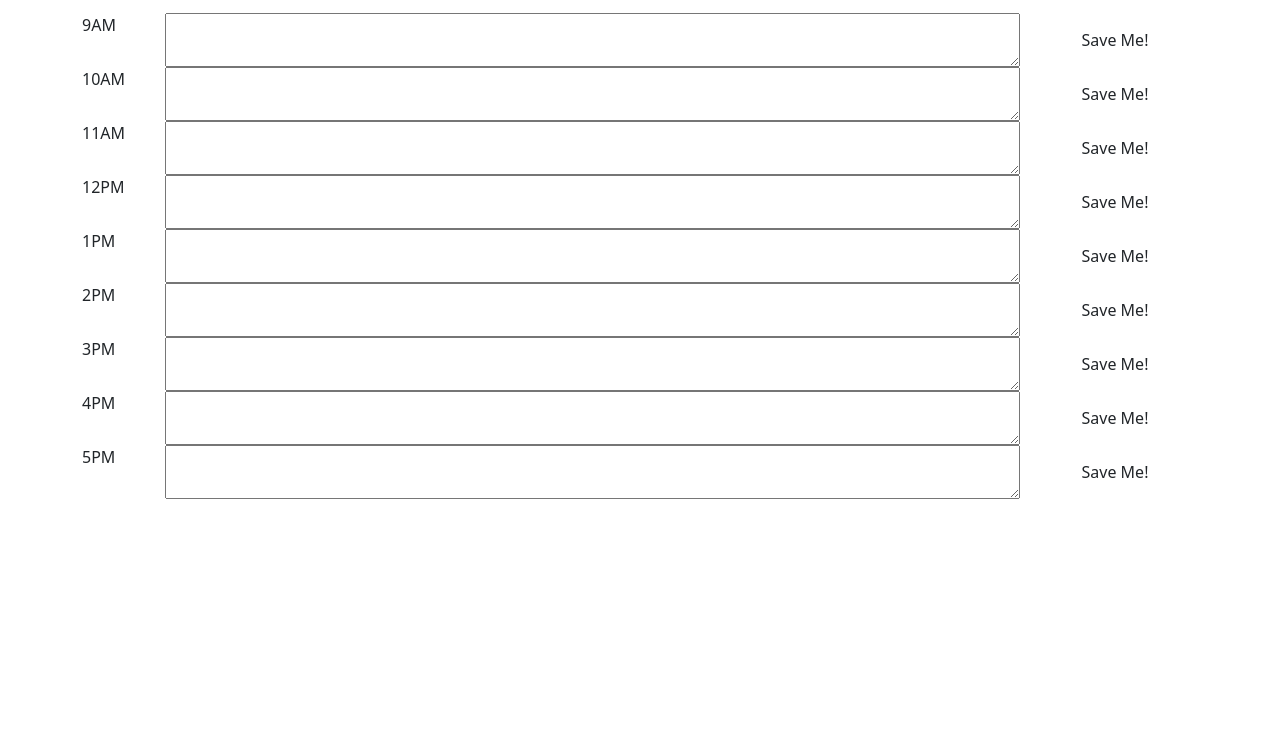
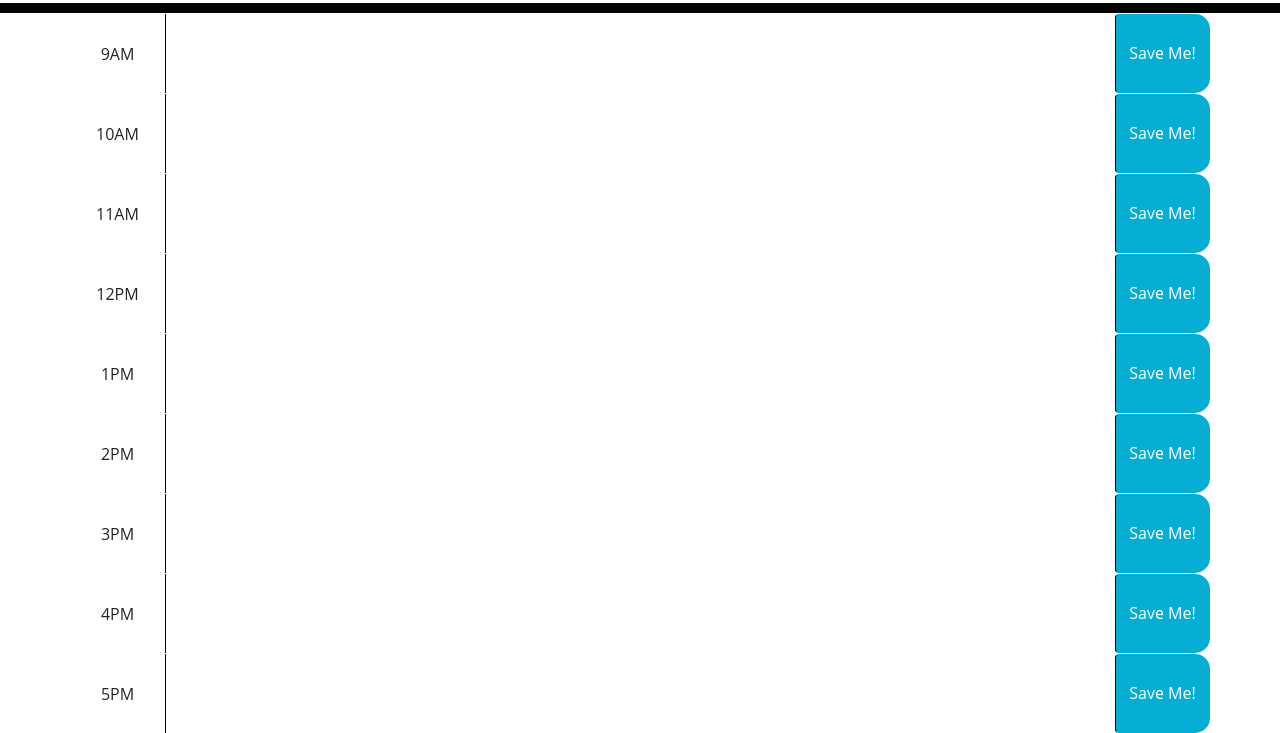
Before and after one commit to tawhidk9/work-planner, a plain HTML site: page index.html in a window 1280 px wide. Shown: the part 118-851 px from the top of the page. Before the commit the page ends 800 px from the top, so only its background shows below. Drawn offline with nearby package versions, Linux system fonts and the light colour scheme.

Commit message:
added html code w/ timeblocks, buttons, linked js/moment/jquery, linked google font, linked bootstrap//css added style template from referenced repo w/ added jumbotron class and style//JS created time display, save button to save inputs

```diff
--- a/index.html
+++ b/index.html
@@ -23,9 +23,9 @@
                     9AM
                 </div>
                 <!-- Area to type reminder/to-do -->
-                <textarea class="col-md-9 text"></textarea>
+                <textarea class="col-md-10 text"></textarea>
                 <!-- Save button -->
-                <button class="col-md-2 btn saveBtn"><i class="fas fa-save"></i>Save Me!</button>
+                <button class="col-md-1 btn saveBtn"><i class="fas fa-save"></i>Save Me!</button>
             </div>
 
             <div id="time10" class="row time-block">
@@ -33,9 +33,9 @@
                     10AM
                 </div>
                 <!-- Area to type reminder/to-do -->
-                <textarea class="col-md-9 text"></textarea>
+                <textarea class="col-md-10 text"></textarea>
                 <!-- Save button -->
-                <button class="col-md-2 btn saveBtn"><i class="fas fa-save"></i>Save Me!</button>
+                <button class="col-md-1 btn saveBtn"><i class="fas fa-save"></i>Save Me!</button>
             </div>
 
             <div id="time11" class="row time-block">
@@ -43,9 +43,9 @@
                     11AM
                 </div>
                 <!-- Area to type reminder/to-do -->
-                <textarea class="col-md-9 text"></textarea>
+                <textarea class="col-md-10 text"></textarea>
                 <!-- Save button -->
-                <button class="col-md-2 btn saveBtn"><i class="fas fa-save"></i>Save Me!</button>
+                <button class="col-md-1 btn saveBtn"><i class="fas fa-save"></i>Save Me!</button>
             </div>
 
             <div id="time12" class="row time-block">
@@ -53,9 +53,9 @@
                     12PM
                 </div>
                 <!-- Area to type reminder/to-do -->
-                <textarea class="col-md-9 text"></textarea>
+                <textarea class="col-md-10 text"></textarea>
                 <!-- Save button -->
-                <button class="col-md-2 btn saveBtn"><i class="fas fa-save"></i>Save Me!</button>
+                <button class="col-md-1 btn saveBtn"><i class="fas fa-save"></i>Save Me!</button>
             </div>
 
             <div id="time1" class="row time-block">
@@ -63,9 +63,9 @@
                     1PM
                 </div>
                 <!-- Area to type reminder/to-do -->
-                <textarea class="col-md-9 text"></textarea>
+                <textarea class="col-md-10 text"></textarea>
                 <!-- Save button -->
-                <button class="col-md-2 btn saveBtn"><i class="fas fa-save"></i>Save Me!</button>
+                <button class="col-md-1 btn saveBtn"><i class="fas fa-save"></i>Save Me!</button>
             </div>
 
             <div id="time2" class="row time-block">
@@ -73,9 +73,9 @@
                     2PM
                 </div>
                 <!-- Area to type reminder/to-do -->
-                <textarea class="col-md-9 text"></textarea>
+                <textarea class="col-md-10 text"></textarea>
                 <!-- Save button -->
-                <button class="col-md-2 btn saveBtn"><i class="fas fa-save"></i>Save Me!</button>
+                <button class="col-md-1 btn saveBtn"><i class="fas fa-save"></i>Save Me!</button>
             </div>
 
             <div id="time3" class="row time-block">
@@ -83,9 +83,9 @@
                     3PM
                 </div>
                 <!-- Area to type reminder/to-do -->
-                <textarea class="col-md-9 text"></textarea>
+                <textarea class="col-md-10 text"></textarea>
                 <!-- Save button -->
-                <button class="col-md-2 btn saveBtn"><i class="fas fa-save"></i>Save Me!</button>
+                <button class="col-md-1 btn saveBtn"><i class="fas fa-save"></i>Save Me!</button>
             </div>
 
             <div id="time4" class="row time-block">
@@ -93,9 +93,9 @@
                     4PM
                 </div>
                 <!-- Area to type reminder/to-do -->
-                <textarea class="col-md-9 text"></textarea>
+                <textarea class="col-md-10 text"></textarea>
                 <!-- Save button -->
-                <button class="col-md-2 btn saveBtn"><i class="fas fa-save"></i>Save Me!</button>
+                <button class="col-md-1 btn saveBtn"><i class="fas fa-save"></i>Save Me!</button>
             </div>
 
             <div id="time5" class="row time-block">
@@ -103,9 +103,9 @@
                     5PM
                 </div>
                 <!-- Area to type reminder/to-do -->
-                <textarea class="col-md-9 text"></textarea>
+                <textarea class="col-md-10 text"></textarea>
                 <!-- Save button -->
-                <button class="col-md-2 btn saveBtn"><i class="fas fa-save"></i>Save Me!</button>
+                <button class="col-md-1 btn saveBtn"><i class="fas fa-save"></i>Save Me!</button>
             </div>
         </div>
     </main>
@@ -113,5 +113,7 @@
     <script src="https://code.jquery.com/jquery-3.4.1.min.js"></script>
     <!-- Link to moments.js -->
     <script src="https://cdnjs.cloudflare.com/ajax/libs/moment.js/2.29.1/moment.min.js"></script>
+    <!-- Link to javaScript -->
+    <script src="script.js"></script>
 </body>
 </html>
--- a/script.js
+++ b/script.js
@@ -0,0 +1,8 @@
+//DOM Elements
+var timeBlock = document.querySelector(".container")
+var currentDay = moment();
+
+//Display current date/time with moment formatting
+$("#toDay").text(currentDay.format("LLLL"));
+
+//User Interaction
--- a/style.css
+++ b/style.css
@@ -0,0 +1,71 @@
+body {
+    font-family: 'Open Sans', sans-serif;
+    font-size: 16px;
+    line-height: 1;
+  }
+
+  textarea {
+    background: transparent;
+    border: none;
+    resize: none;
+    color: #000000;
+    border-left: 1px solid black;
+    padding: 10px;
+  }
+
+  .jumbotron {
+    text-align: center;
+    background-color: transparent;
+    color: black;
+    border-radius: 0;
+    border-bottom: 10px solid black;
+  }
+
+  .description {
+    white-space: pre-wrap;
+  }
+
+  .time-block {
+    text-align: center;
+    border-radius: 15px;
+  }
+
+  .row {
+    white-space: pre-wrap;
+    height: 80px;
+    border-top: 1px solid white;
+  }
+
+  .hour {
+    background-color: #ffffff;
+    color: #000000;
+    border-top: 1px dashed #000000;
+  }
+
+  .past {
+    background-color: #d3d3d3;
+    color: white;
+  }
+
+  .present {
+    background-color: #ff6961;
+    color: white;
+  }
+
+  .future {
+    background-color: #77dd77;
+    color: white;
+  }
+
+  .saveBtn {
+    border-left: 1px solid black;
+    border-top-right-radius: 15px;
+    border-bottom-right-radius: 15px;
+    background-color: #06aed5;
+    color: white;
+  }
+
+  .saveBtn i:hover {
+    font-size: 20px;
+    transition: all 0.3s ease-in-out;
+  }
```
